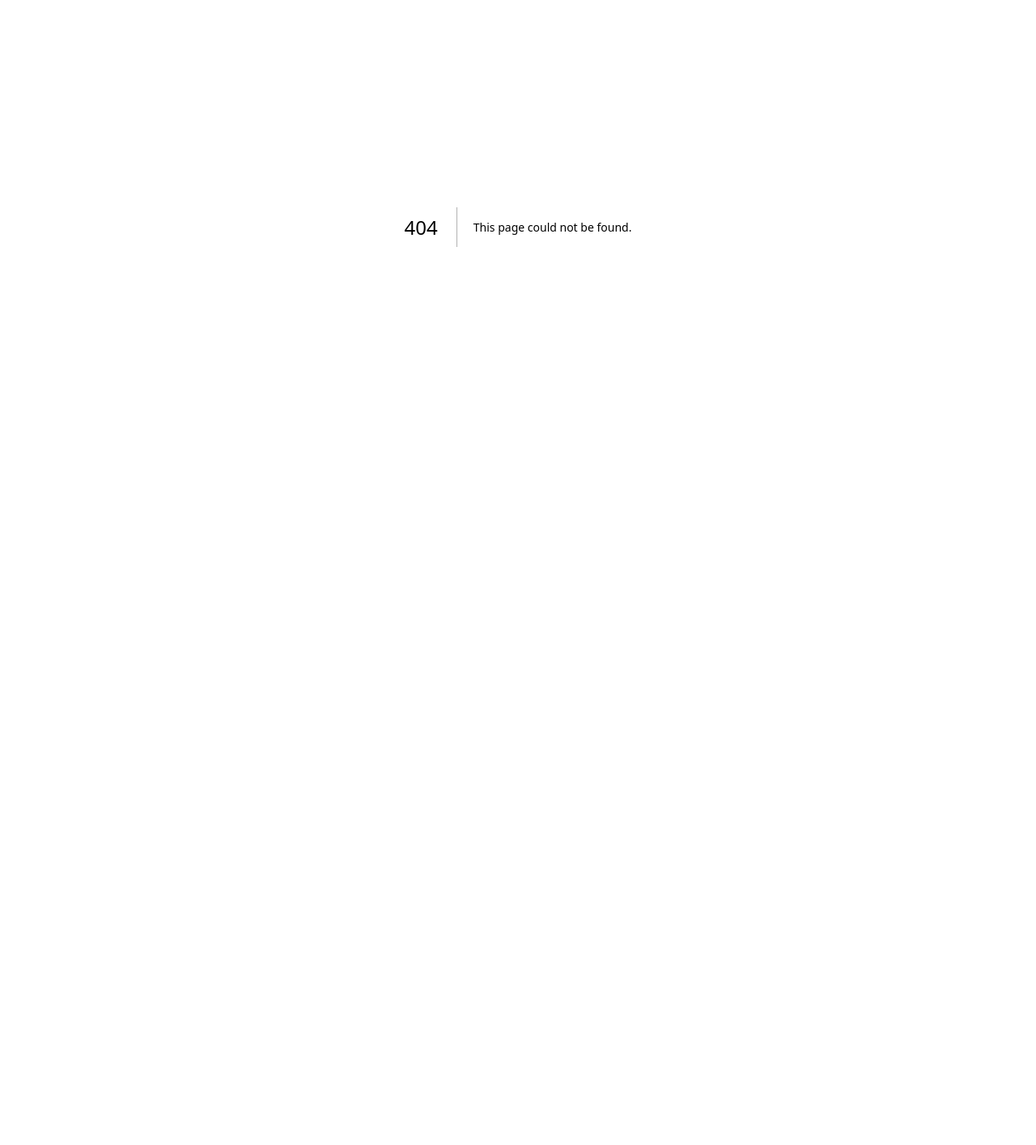
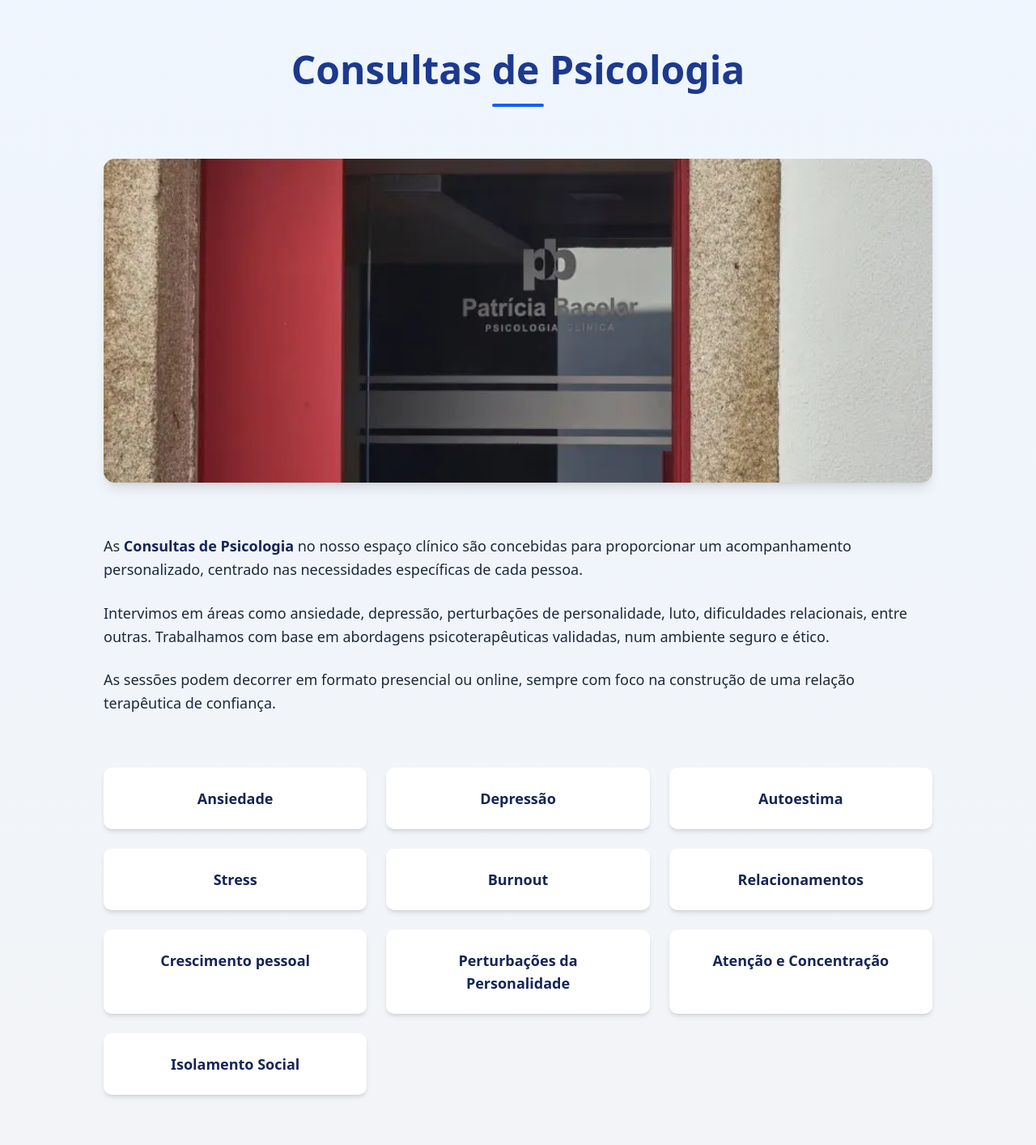
Before and after one commit to 1241330/website_patrica_bacelar_psicologia, a Next.js app: page /consultas_psicologia in a window 1280 px wide. Before the commit this address had no page. Shown: the part 120-1534 px from the top of the page at 81% size. Before the commit the page ends 800 px from the top, so only its background shows below. Built offline with nearby package versions, Linux system fonts and the light colour scheme.

Commit message:
update página consultas psicologia

```diff
--- /dev/null
+++ b/app/consultas_psicologia/page.tsx
@@ -0,0 +1,96 @@
+'use client';
+
+import React from "react";
+import { motion } from "framer-motion";
+import Image from "next/image";
+import Footer from "@/components/Footer";
+
+export default function ConsultasPsicologia() {
+    return (
+        <>
+            <section className="pt-24 bg-gradient-to-b from-blue-50 to-gray-100 min-h-screen flex flex-col items-center mt-20 px-6 md:px-20">
+                <motion.div
+                    initial={{ opacity: 0, y: -20 }}
+                    animate={{ opacity: 1, y: 0 }}
+                    transition={{ duration: 0.5 }}
+                    className="text-center mb-16"
+                >
+                    <h1 className="text-5xl font-extrabold text-blue-900 leading-tight">
+                        Consultas de Psicologia
+                    </h1>
+                    <div className="w-16 h-1 bg-blue-600 mx-auto mt-3 rounded-full"></div>
+                </motion.div>
+
+                {/* Imagem de capa */}
+                <div className="w-full max-w-5xl h-[400px] relative rounded-xl overflow-hidden mb-16 shadow-lg">
+                    <Image
+                        src="/img_2.jpeg"
+                        alt="Consultório"
+                        fill
+                        className="object-cover"
+                    />
+                </div>
+
+                {/* Texto descritivo */}
+                <motion.div
+                    initial={{ opacity: 0 }}
+                    animate={{ opacity: 1 }}
+                    transition={{ delay: 0.2, duration: 0.6 }}
+                    className="max-w-5xl mx-auto text-lg text-gray-800 space-y-6 leading-relaxed"
+                >
+                    <p>
+                        As <strong className="text-blue-950">Consultas de Psicologia</strong> no nosso espaço clínico são concebidas
+                        para proporcionar um acompanhamento personalizado, centrado nas necessidades específicas de cada pessoa.
+                    </p>
+
+                    <p>
+                        Intervimos em áreas como ansiedade, depressão, perturbações de personalidade, luto, dificuldades relacionais,
+                        entre outras. Trabalhamos com base em abordagens psicoterapêuticas validadas, num ambiente seguro e ético.
+                    </p>
+
+                    <p>
+                        As sessões podem decorrer em formato presencial ou online, sempre com foco na construção de uma relação
+                        terapêutica de confiança.
+                    </p>
+                </motion.div>
+
+                {/* Cards de áreas de atuação */}
+                <div className="grid grid-cols-1 sm:grid-cols-2 md:grid-cols-3 gap-6 mt-16 max-w-5xl w-full">
+                    {[
+                        "Ansiedade",
+                        "Depressão",
+                        "Autoestima",
+                        "Stress",
+                        "Burnout",
+                        "Relacionamentos",
+                        "Crescimento pessoal",
+                        "Perturbações da Personalidade",
+                        "Atenção e Concentração",
+                        "Isolamento Social"
+                    ].map((item, i) => (
+                        <motion.div
+                            key={i}
+                            whileHover={{ scale: 1.03 }}
+                            className="bg-white p-6 rounded-lg shadow-md text-center text-blue-950 font-semibold text-lg"
+                        >
+                            {item}
+                        </motion.div>
+                    ))}
+                </div>
+
+                {/* CTA */}
+                <div className="flex justify-center mt-16 mb-16">
+                    <motion.a
+                        href="/marcacoes"
+                        whileHover={{ scale: 1.05 }}
+                        className="bg-blue-950 text-white font-semibold px-10 py-4 text-lg rounded-full shadow-md hover:bg-blue-900 transition duration-300"
+                    >
+                        Agendar Consulta
+                    </motion.a>
+                </div>
+            </section>
+
+            <Footer />
+        </>
+    );
+}
--- a/app/servicos/page.tsx
+++ /dev/null
@@ -1,91 +0,0 @@
-"use client";
-
-import Image from "next/image";
-
-
-const Page = () => {
-    return (
-        <div className="space-y-20">
-            {/* Imagem de margem a margem com altura maior e corte na parte inferior */}
-            <div className="w-full h-128 relative">
-                <Image
-                    src="/imagem_fundo.png" // Coloque o caminho correto para a imagem
-                    alt="Imagem de margem a margem"
-                    layout="fill"
-                    objectFit="cover"  // Vai cobrir o container mantendo a proporção
-                    objectPosition="top" // Foco na parte superior da imagem
-                />
-            </div>
-
-            {/* Linha vermelha */}
-            <div className="border-t border-red-900 w-3/4 mx-auto my-5"></div>
-
-            {/* Imagem à esquerda com frase à direita */}
-            <div className="flex items-center space-x-4 px-48 py-4 mb-4">
-                <div className="w-1/2">
-                    <Image
-                        src="/img_esquerda.png" // Coloque o caminho correto para a imagem
-                        alt="Imagem à esquerda"
-                        width={500}
-                        height={500}
-                        className="object-cover"
-                    />
-                </div>
-                <div className="w-1/2 text-lg text-red-900 text-center font-bold">
-                    <p>“Não somos apenas o que pensamos ser. </p>
-                    <p>Somos mais: somos também o que lembramos e aquilo de que nos esquecemos; somos as palavras que trocamos, os enganos que cometemos, os impulsos a que cedemos ‘sem querer’. ”</p>
-                    <p>Sigmund Freud</p>
-                </div>
-            </div>
-
-            {/* Linha vermelha */}
-            <div className="border-t border-red-900 w-3/4 mx-auto my-5"></div>
-
-            {/* Texto centralizado */}
-            <div className="text-center px-10 py-6">
-                <p className="text-xl text-gray-800">
-                    Aqui vai um texto centralizado explicando mais sobre o conteúdo da
-                    página. Este texto pode ser uma introdução ou uma breve descrição
-                    sobre os itens que você está apresentando.
-                </p>
-            </div>
-
-            {/* 5 Cards */}
-            <div className="grid grid-cols-1 md:grid-cols-3 lg:grid-cols-5 gap-8 px-10 py-6">
-                {[...Array(5)].map((_, index) => (
-                    <div
-                        key={index}
-                        className="border border-gray-300 rounded-lg overflow-hidden shadow-lg"
-                    >
-                        <div className="w-full h-48 relative">
-                            <Image
-                                src="/imagem-card.jpg" // Coloque o caminho correto para a imagem
-                                alt="Imagem do Card"
-                                layout="fill"
-                                objectFit="cover"
-                            />
-                        </div>
-                        <div className="p-4">
-                            <h3 className="text-center text-xl text-gray-800 mb-4">
-                                Título do Card {index + 1}
-                            </h3>
-                            <p className="text-center text-gray-600 mb-4">
-                                Um pequeno texto explicando o conteúdo do card.
-                            </p>
-                            <div className="text-center">
-                                <a
-                                    href="#"
-                                    className="text-red-500 hover:text-red-300 font-bold"
-                                >
-                                    Saber mais →
-                                </a>
-                            </div>
-                        </div>
-                    </div>
-                ))}
-            </div>
-        </div>
-    );
-};
-
-export default Page;
--- a/components/Footer.tsx
+++ b/components/Footer.tsx
@@ -55,7 +55,7 @@ const Footer = () => {
             <div className="border-t border-gray-700 mt-8 py-4 text-center text-gray-400 text-sm">
                 <p>© 2025 Patrícia Bacelar Psicologia Clínica. Desenvolvido por:
                     <span className="ml-1">
-                        <a href="https://www.linkedin.com/in/carlotalemos"
+                        <a href="https://www.linkedin.com/in/carlotamlemos"
                            target="_blank"
                            rel="noopener noreferrer"
                            className="text-white hover:text-blue-500 transition font-semibold">
--- a/components/Navbar.tsx
+++ b/components/Navbar.tsx
@@ -66,7 +66,7 @@ const Navbar = () => {
                         </button>
                         {(isServicesOpen || isServicesHovered) && (
                             <div className="absolute left-0 mt-2 bg-white shadow-lg rounded-lg py-2 w-max">
-                                <Link href="/servicos/consultas_psicologia" className="block px-4 py-2 text-blue-950 hover:bg-blue-100">Consultas de Psicologia</Link>
+                                <Link href="/consultas_psicologia" className="block px-4 py-2 text-blue-950 hover:bg-blue-100">Consultas de Psicologia</Link>
                                 <Link href="/servicos/intervencao_familiar" className="block px-4 py-2 text-blue-950 hover:bg-blue-100">Intervenção Familiar</Link>
                                 <Link href="/servicos/intervencao_casal" className="block px-4 py-2 text-blue-950 hover:bg-blue-100">Intervenção de Casal</Link>
                                 <Link href="/servicos/grupos_meditacao" className="block px-4 py-2 text-blue-950 hover:bg-blue-100">Grupos Regulares de Meditação</Link>
@@ -124,7 +124,7 @@ const Navbar = () => {
                         </button>
                         {isServicesOpen && (
                             <ul className="mt-2 pl-4 space-y-2">
-                                <Link href="/servicos/consultas_psicologia" className="block px-4 py-2 text-white hover:underline">Consultas de Psicologia</Link>
+                                <Link href="/consultas_psicologia" className="block px-4 py-2 text-white hover:underline">Consultas de Psicologia</Link>
                                 <Link href="/servicos/intervencao_familiar" className="block px-4 py-2 text-white hover:underline">Intervenção Familiar</Link>
                                 <Link href="/servicos/intervencao_casal" className="block px-4 py-2 text-white hover:underline">Intervenção de Casal</Link>
                                 <Link href="/servicos/grupos_meditacao" className="block px-4 py-2 text-white hover:underline">Grupos Regulares de Meditação</Link>
```
